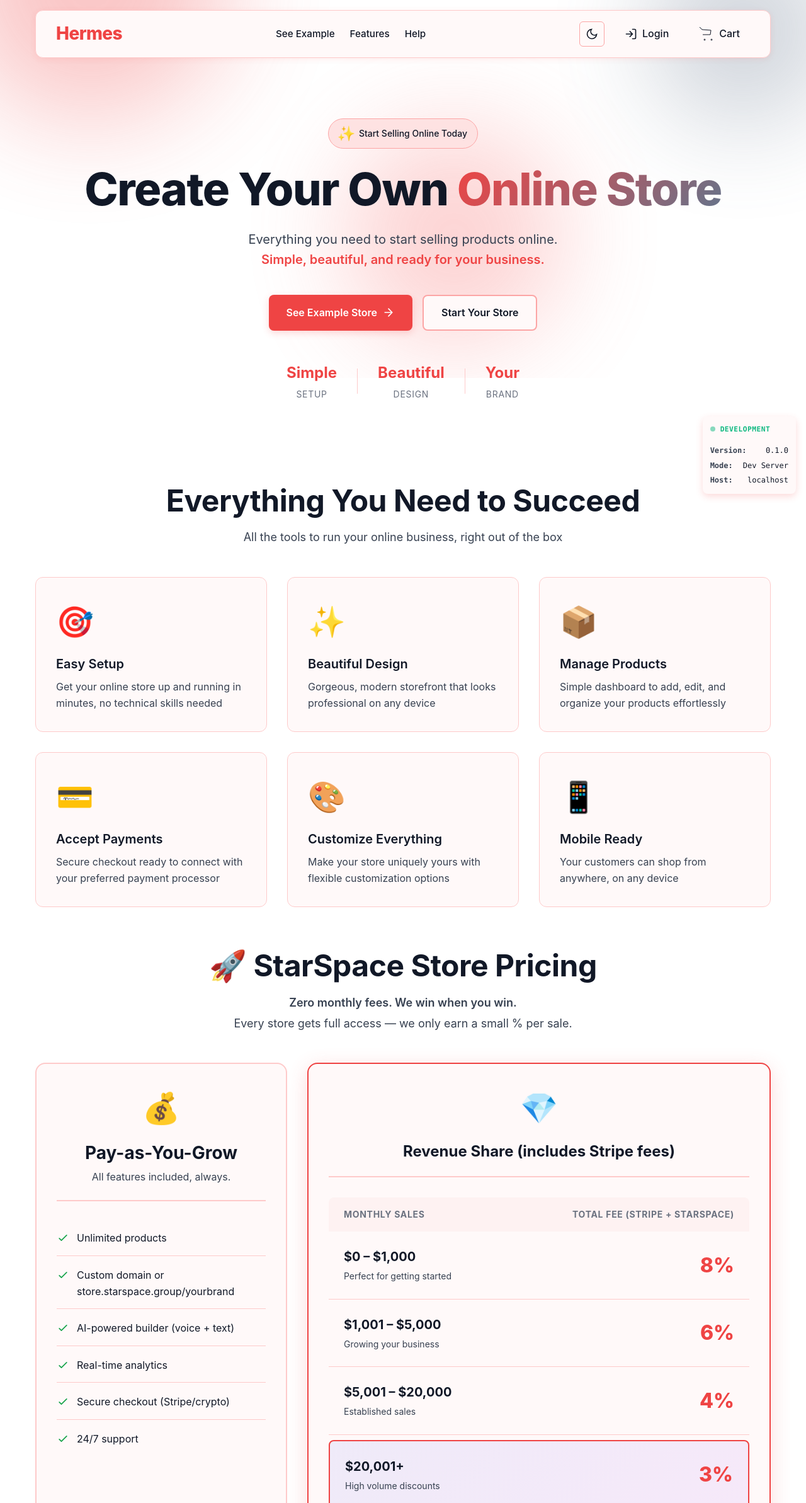
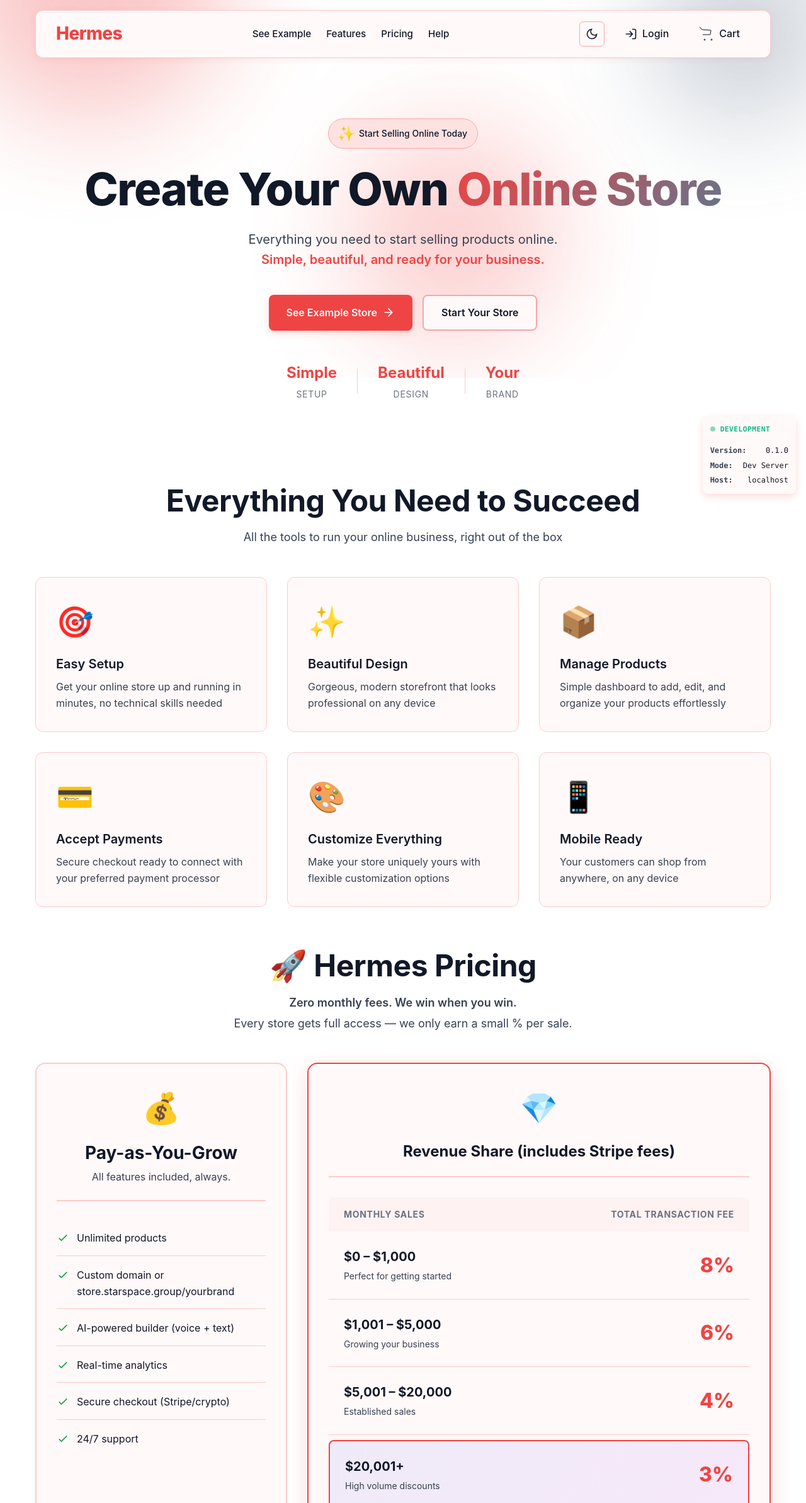
Before and after one commit to starspacegroup/hermes, a SvelteKit app: page / in a window 1280 px wide. Shown: the top 2386 px of the page at 63% size. Built offline with nearby package versions, Linux system fonts and the light colour scheme.

Commit message:
Add pricing link to navigation and update pricing section headers for consistency

```diff
--- a/src/routes/+layout.svelte
+++ b/src/routes/+layout.svelte
@@ -48,6 +48,7 @@
         <div class="nav-links">
           <a href="/#products" class="nav-link">See Example</a>
           <a href="#features" class="nav-link">Features</a>
+          <a href="#pricing" class="nav-link">Pricing</a>
           <a href="https://github.com/starspacegroup/hermes" target="_blank" class="nav-link">
             Help
           </a>
--- a/src/routes/+page.svelte
+++ b/src/routes/+page.svelte
@@ -165,7 +165,7 @@
 
 <section class="pricing" id="pricing">
   <div class="section-header">
-    <h2>🚀 StarSpace Store Pricing</h2>
+    <h2>🚀 Hermes Pricing</h2>
     <p class="pricing-tagline">Zero monthly fees. We win when you win.</p>
     <p class="pricing-subtitle">Every store gets full access — we only earn a small % per sale.</p>
   </div>
@@ -204,7 +204,7 @@
       <div class="revenue-table">
         <div class="table-header">
           <span>Monthly Sales</span>
-          <span>Total Fee (Stripe + StarSpace)</span>
+          <span>Total Transaction Fee</span>
         </div>
         {#each revenueShareTiers as tier}
           <div class="table-row" class:highlight={tier.highlight}>
```
